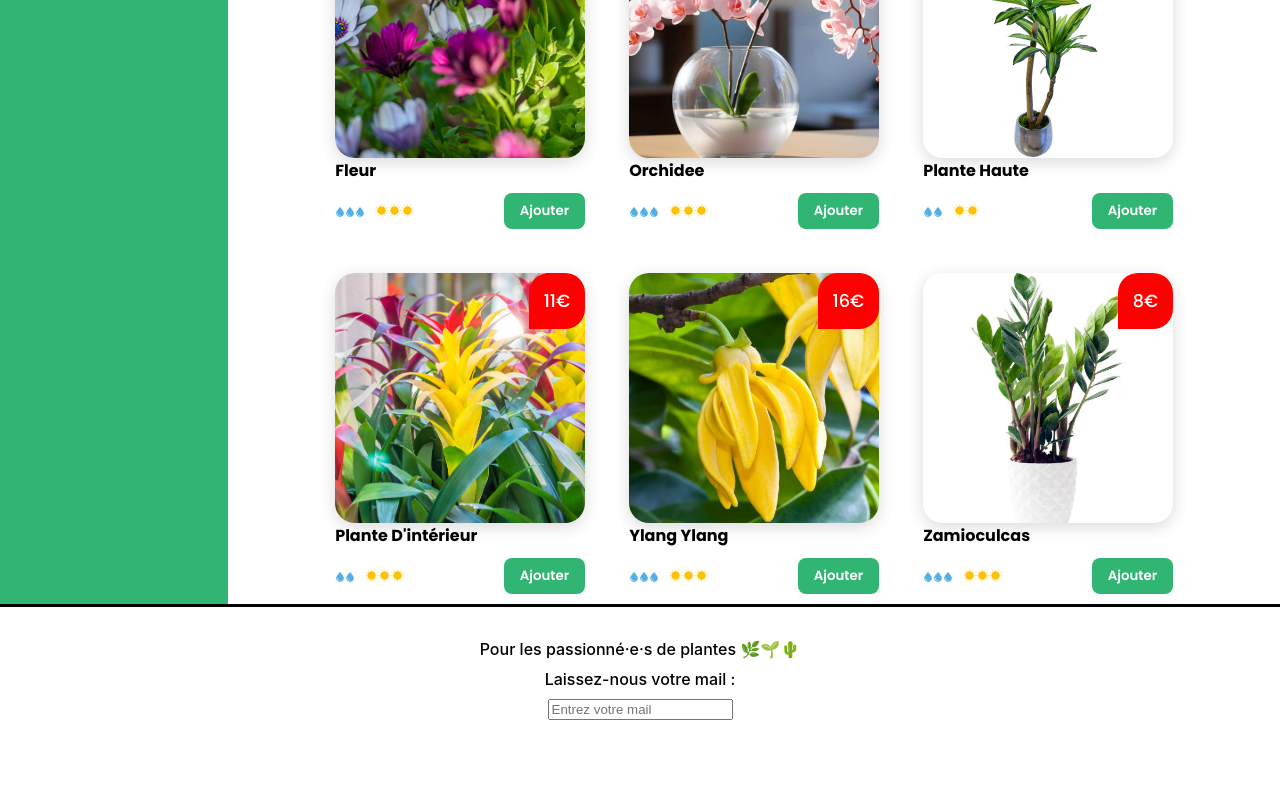
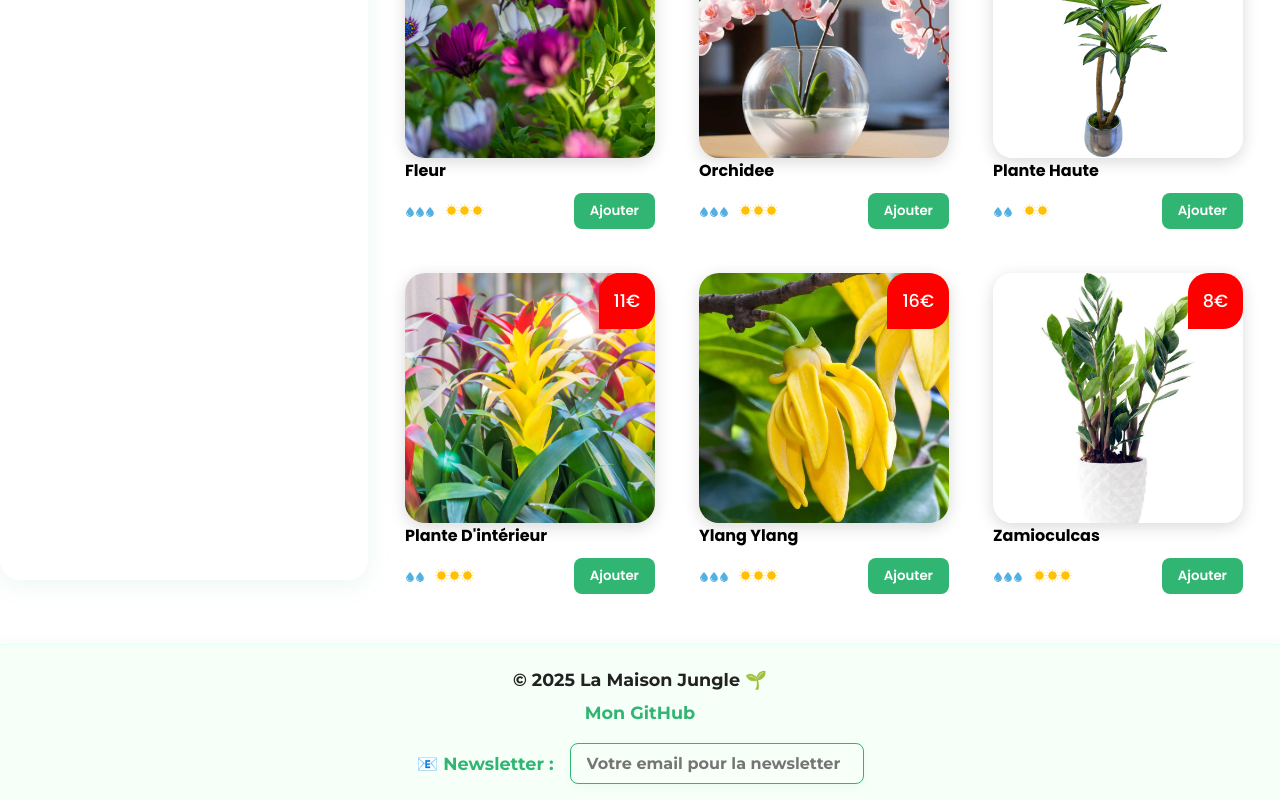
Before and after one commit to Tiavina19/La-maison-jungle, a React (Create React App) app: page / in a window 1280 px wide. Shown: the part 1644-2444 px from the top of the page. Before the commit the page ends 2396 px from the top, so only its background shows below. Built offline with nearby package versions, Linux system fonts and the light colour scheme.

Commit message:
feat: update cart & footer

```diff
--- a/src/components/Cart.js
+++ b/src/components/Cart.js
@@ -17,7 +17,7 @@ function Cart({ cart, updateCart }) {
       </button>
       {cart.length > 0 ? (
         <div>
-          <h2>Panier</h2>
+          <h2>🛒 Panier</h2>
           <ul>
             {cart.map(({ name, price, amount }, index) => (
               <div key={`${name}-${index}`}>
--- a/src/components/Footer.js
+++ b/src/components/Footer.js
@@ -18,16 +18,38 @@ function Footer() {
 
   return (
     <footer className="lmj-footer">
-      <div className="lmj-footer-elem">
-        Pour les passionné·e·s de plantes 🌿🌱🌵
+      <div className="lmj-footer-content">
+        <span>
+          © {new Date().getFullYear()} La Maison Jungle&nbsp;
+          <span role="img" aria-label="plante">
+            🌱
+          </span>
+        </span>
+        <a
+          href="https://github.com/Tiavina19"
+          target="_blank"
+          rel="noopener noreferrer"
+          className="lmj-footer-link"
+        >
+          Mon GitHub
+        </a>
+        <div className="lmj-footer-newsletter">
+          <label
+            htmlFor="newsletter-email"
+            className="lmj-footer-newsletter-label"
+          >
+            📧 Newsletter :
+          </label>
+          <input
+            id="newsletter-email"
+            type="email"
+            placeholder="Votre email pour la newsletter"
+            value={inputValue}
+            onChange={handleInput}
+            onBlur={handleBlur}
+          />
+        </div>
       </div>
-      <div className="lmj-footer-elem">Laissez-nous votre mail :</div>
-      <input
-        placeholder="Entrez votre mail"
-        onChange={handleInput}
-        value={inputValue}
-        onBlur={handleBlur}
-      />
     </footer>
   );
 }
--- a/src/styles/Cart.css
+++ b/src/styles/Cart.css
@@ -1,36 +1,63 @@
-@import url('https://fonts.googleapis.com/css2?family=Poppins:wght@400;500;600;700&display=swap');
-
 .lmj-cart {
-	color: white;
-	background-color: #31b572;
-	padding: 32px;
+	background: #fff;
+	border-radius: 20px;
+	box-shadow: 0 4px 24px rgba(49,181,114,0.10);
+	padding: 32px 24px;
+	min-width: 320px;
+	max-width: 400px;
+	margin: 24px 0;
+	font-family: 'Montserrat', Arial, sans-serif;
 	display: flex;
 	flex-direction: column;
-	justify-content: flex-start;
-	width: 200px;
-}
+	align-items: stretch;
+  }
 
-.lmj-cart-add-button {
-	margin-left: 32px;
-	cursor: pointer;
-}
+  .lmj-cart h2 {
+	font-size: 2rem;
+	font-weight: 700;
+	color: #31b572;
+	margin-bottom: 16px;
+	text-align: center;
+	letter-spacing: 1px;
+  }
 
-.lmj-cart-toggle-button {
-	background: none;
-	outline: none;
+  .lmj-cart ul {
+	list-style: none;
+	padding: 0;
+	margin: 0 0 16px 0;
+  }
+
+  .lmj-cart ul > div {
+	display: flex;
+	justify-content: space-between;
+	align-items: center;
+	padding: 8px 0;
+	border-bottom: 1px solid #eafff3;
+	font-size: 1.1rem;
+  }
+
+  .lmj-cart h3 {
+	color: #228a4d;
+	font-size: 1.3rem;
+	font-weight: 700;
+	text-align: right;
+	margin: 16px 0 8px 0;
+  }
+
+  .lmj-cart button,
+  .lmj-cart-toggle-button {
+	padding: 8px 16px;
+	border-radius: 8px;
 	border: none;
+	background: #31b572;
+	color: white;
 	font-weight: 600;
 	cursor: pointer;
-	align-self: self-start;
-	padding: 0;
-	color: white;
-}
+	transition: background 0.2s;
+	margin-top: 12px;
+  }
 
-.lmj-cart-closed {
-	padding: 32px;
-	width: 200px;
-}
-
-.lmj-cart-closed > button {
-	color: black;
-}
+  .lmj-cart button:hover,
+  .lmj-cart-toggle-button:hover {
+	background: #228a4d;
+  }
--- a/src/styles/Footer.css
+++ b/src/styles/Footer.css
@@ -1,14 +1,63 @@
 .lmj-footer {
-	color: black;
-	padding: 32px;
-	border-top: solid 3px black;
+	background: #f6fff8;
+	border-top: 1px solid #eafff3;
+	color: #222;
+	padding: 24px 0 16px 0;
+	text-align: center;
+	font-family: 'Montserrat', Arial, sans-serif;
+	font-size: 1.1rem;
+	margin-top: 40px;
+	box-shadow: 0 -2px 12px rgba(49,181,114,0.06);
+  }
+
+  .lmj-footer-content {
 	display: flex;
-	justify-content: flex-start;
 	flex-direction: column;
 	align-items: center;
-	font-weight: 500;
+	gap: 8px;
+  }
+
+  .lmj-footer-link {
+	color: #31b572;
+	text-decoration: none;
+	font-weight: 600;
+	margin-top: 4px;
+	transition: color 0.2s;
+  }
+  .lmj-footer-link:hover {
+	color: #228a4d;
+	text-decoration: underline;
+  }
+
+.lmj-footer-newsletter {
+  display: flex;
+  align-items: center;
+  gap: 8px;
+  margin-top: 12px;
 }
 
-.lmj-footer-elem {
-	margin-bottom: 10px;
+.lmj-footer-newsletter-label {
+  font-weight: 600;
+  margin-right: 8px;
+  color: #31b572;
+  font-family: 'Montserrat', Arial, sans-serif;
 }
+
+.lmj-footer-newsletter input[type="email"] {
+  padding: 10px 16px;
+  border-radius: 8px;
+  border: 1px solid #31b572;
+  font-size: 1rem;
+  font-family: 'Montserrat', Arial, sans-serif;
+  outline: none;
+  transition: border 0.2s, box-shadow 0.2s;
+  background: #f6fff8;
+  color: #222;
+  width: 260px;
+  box-shadow: 0 2px 8px rgba(49,181,114,0.06);
+}
+
+.lmj-footer-newsletter input[type="email"]:focus {
+  border: 1.5px solid #228a4d;
+  box-shadow: 0 2px 12px rgba(49,181,114,0.12);
+}
```
